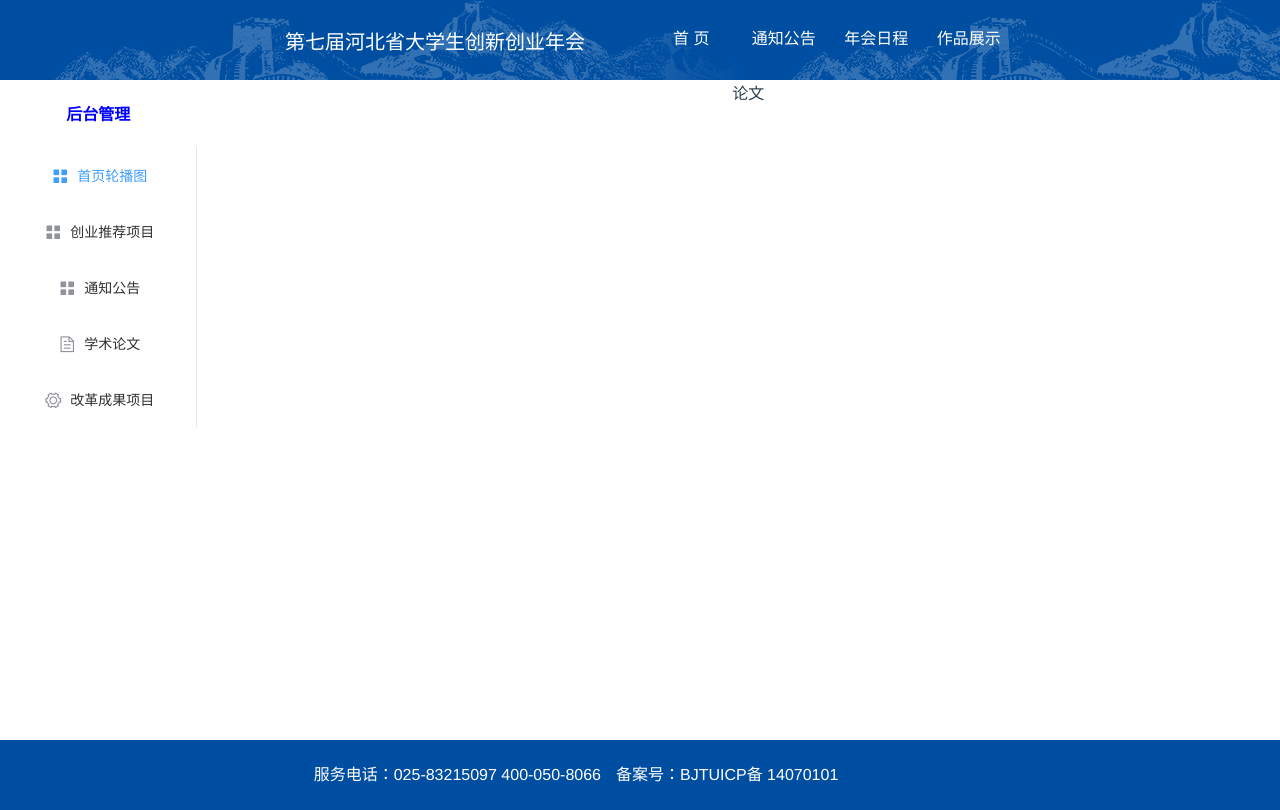
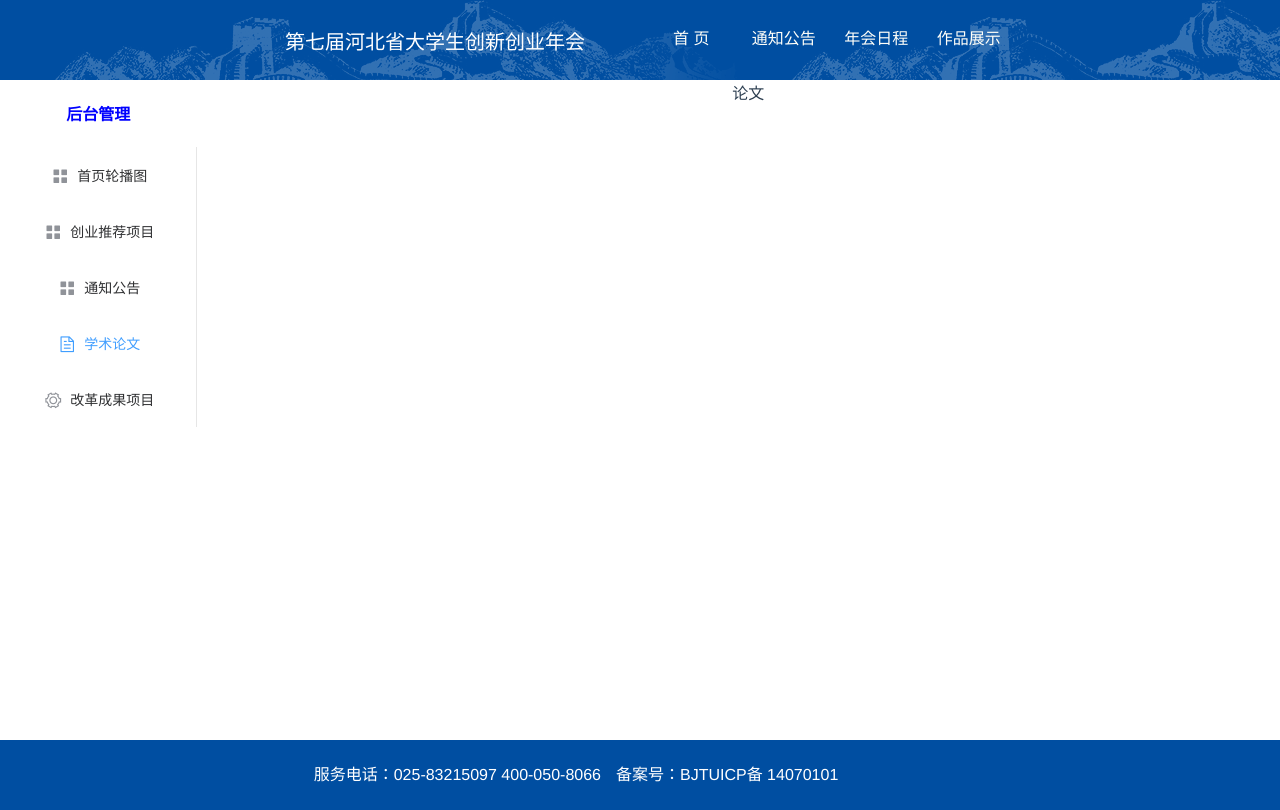
Before and after one commit to NEUQ-ACM/Innovative-annual-website, a Vue app in the folder front-end/innovation/: page /Paper in a window 1280 px wide. Built offline with nearby package versions, Linux system fonts and the light colour scheme.

Commit message:
default-active

```diff
--- a/front-end/innovation/src/components/Sidebar.vue
+++ b/front-end/innovation/src/components/Sidebar.vue
@@ -1,9 +1,8 @@
 <template>
 	<div style="padding-left: 0%;height: 100%;">
 			<h4 style="color: blue;font-weight: bold;" >后台管理</h4>
-		    <el-menu
-				router
-		      default-active="Rotation"
+		    <el-menu router
+		             :default-active="path"
 		             class="el-menu-vertical-demo"
 		             @open="handleOpen"
 		             @close="handleClose">
@@ -33,13 +32,24 @@
 <script>
   export default {
 	  name:'Sidebar',
+    data(){
+      return {
+        path:'',
+      }
+    },
     methods: {
       handleOpen(key, keyPath) {
         console.log(key, keyPath);
       },
       handleClose(key, keyPath) {
         console.log(key, keyPath);
+      },
+      getUrl() {
+        this.path=this.$route.path.split('/')[1];
       }
+    },
+    mounted(){
+      this.getUrl();
     }
   }
 </script>
```
Lines whose indentation alone changed are shown as unchanged.
